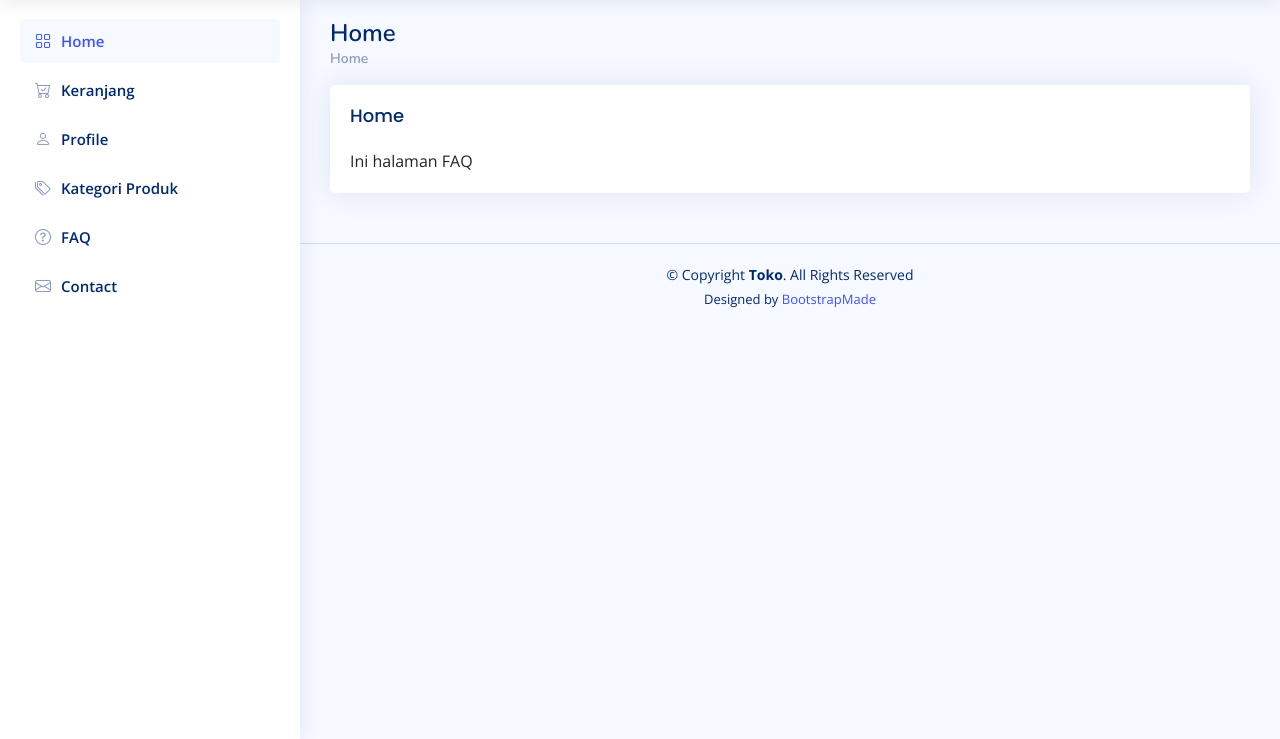
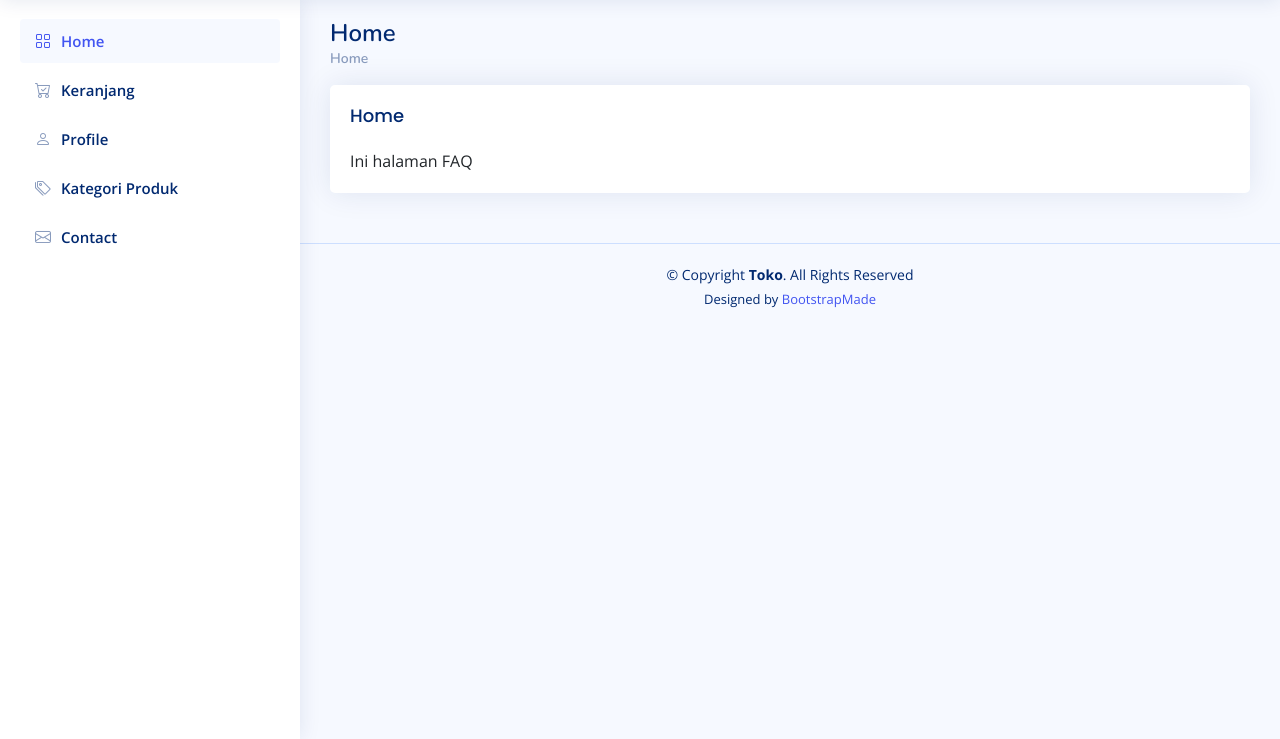
Before and after one commit to lanaRamadhan85/belajar-ci-tugass., a CodeIgniter 4 app: template app/Views/v_faq.php in a window 1280 px wide. Shown: the part 61-800 px from the top of the page. Run offline with PHP 8.4 and a stand-in for CodeIgniter, Linux system fonts and the light colour scheme; the template is opened without the code that fills it, so the values that code supplies are empty; some libraries are stand-ins or nearby versions.

Commit message:
edit file readme

```diff
--- a/app/Views/components/sidebar.php
+++ b/app/Views/components/sidebar.php
@@ -42,12 +42,6 @@
                 <span>Kategori Produk</span>
             </a>
         </li><!--End FAQ Nav -->
-        <li class="nav-item">
-            <a class="nav-link <?php echo (uri_string() == 'faq') ? "" : "collapsed" ?>" href="faq">
-                <i class="bi bi-question-circle"></i>
-                <span>FAQ</span>
-            </a>
-        </li><!--End FAQ Nav -->
 
         <li class="nav-item">
             <a class="nav-link <?php echo (uri_string() == 'contact') ? "" : "collapsed" ?>" href="contact">
```
Also changed, not shown: README.md.
